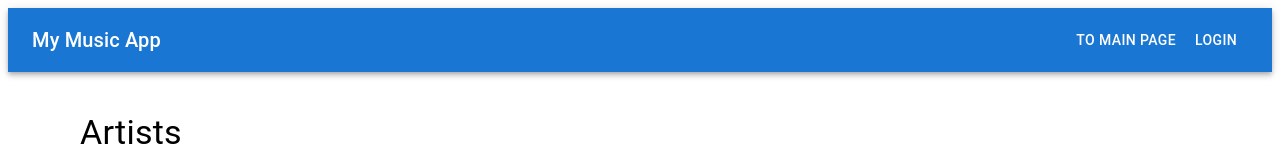
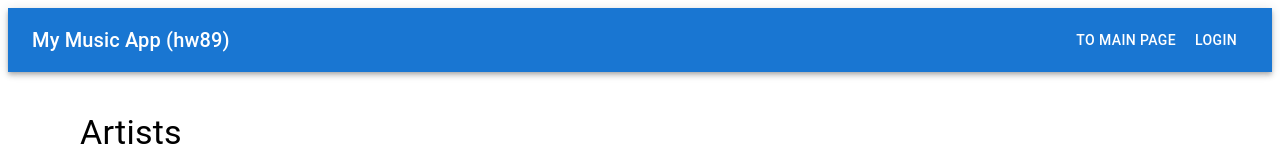
Before and after one commit to Kevincon12/homework82, a React (Vite) app in the folder frontend/: page / in a window 1280 px wide. Shown: the top 160 px of the page. Built offline with nearby package versions, Linux system fonts and the light colour scheme; no server answers.

Commit message:
(HOMEWORK 89) Начало домашней работы 89

```diff
--- a/frontend/src/App.tsx
+++ b/frontend/src/App.tsx
@@ -18,7 +18,7 @@ const App = () => {
             <AppBar position="static">
                 <Toolbar>
                     <Typography variant="h6" sx={{ flexGrow: 1 }}>
-                        My Music App
+                        My Music App (hw89)
                     </Typography>
 
                     <Button color="inherit" component={Link} to="/">
```
